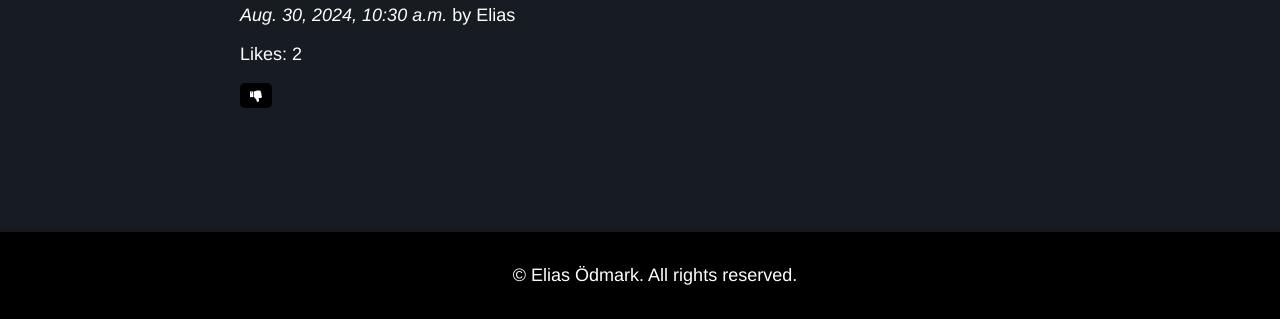
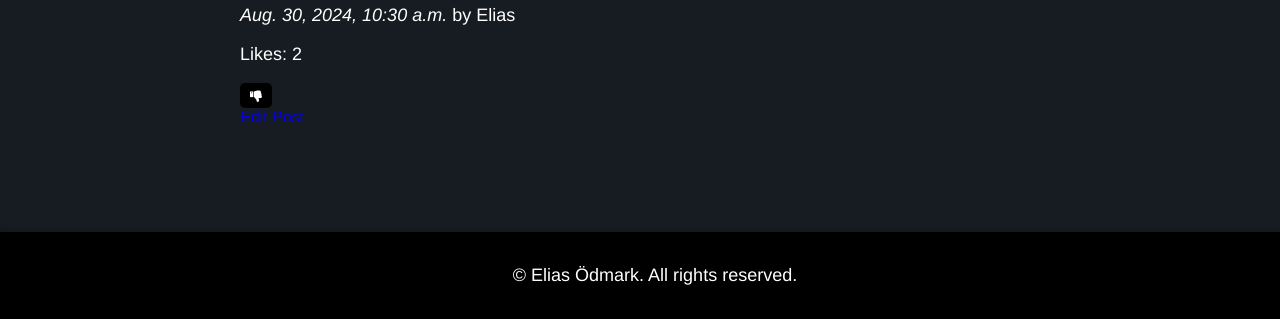
Before and after one commit to Odmarken/ceedz-pp4, a Django app: page /blog/post/7/ in a window 1280 px wide. Shown: the part 481-800 px from the top of the page. Run offline with Django 5.2, Linux system fonts and the light colour scheme; a user stored in the database is signed in; data comes from the database, SQL or seed files in the repository; parts of the project's set-up code (start-up, migrations or seed data) failed here and were passed over.

Commit message:
changed the readme a little bit and also added edit post on post list for superuser/admin

```diff
--- a/blog/templates/blog/post_detail.html
+++ b/blog/templates/blog/post_detail.html
@@ -4,7 +4,6 @@
 {% block content %}
 <div class="blog-posts-container">
     <h1>{{ post.title }}</h1>
-
 
     {% if post.image %}
         <div class="post-image">
@@ -25,7 +24,12 @@
         </button>
     </div>
     {% else %}
-    <p><a href="{% url 'login' %}">Log in</a> to like this post.</p>
+        <p><a href="{% url 'login' %}">Log in</a> to like this post.</p>
+    {% endif %}
+
+    <!-- Edit button for admins and authors -->
+    {% if user.is_authenticated and user.is_superuser or user.is_authenticated and user == post.author %}
+        <a href="{% url 'post_edit' post.pk %}" class="btn btn-primary">Edit Post</a>
     {% endif %}
 </div>
 
--- a/blog/templates/blog/post_edit.html
+++ b/blog/templates/blog/post_edit.html
@@ -1,4 +1,3 @@
-<!-- templates/blog/post_edit.html -->
 
 {% extends 'base.html' %}
 
--- a/blog/views.py
+++ b/blog/views.py
@@ -1,6 +1,7 @@
 from django.shortcuts import render, get_object_or_404, redirect
 from django.utils import timezone
 from django.contrib.auth.decorators import login_required
+from django.contrib import messages
 from .models import Post
 from .forms import PostForm
 from likes.models import Like
@@ -11,7 +12,7 @@ def post_list(request):
     Retrieves all blog posts with a published date up to the current time,
     orders them by published date in descending order, and renders the post list template.
     """
-    posts = Post.objects.filter(published_date__lte=timezone.now()).order_by('-published_date')  #
+    posts = Post.objects.filter(published_date__lte=timezone.now()).order_by('-published_date')
     return render(request, 'blog/post_list.html', {'posts': posts})
 
 # View to display the details of a specific post
@@ -20,14 +21,14 @@ def post_detail(request, pk):
     Fetches a single post based on its primary key (pk) and checks if the user has liked it.
     Renders the post detail template with the post data and like status.
     """
-    post = get_object_or_404(Post, pk=pk)  # Fetch the post by primary key or return a 404 if not found
-    liked = False  # Initialize liked status to False
+    post = get_object_or_404(Post, pk=pk)
+    liked = False
 
     # Check if the user is logged in and has liked the post
-    if request.user.is_authenticated:  # Check if the user is authenticated
-        liked = Like.objects.filter(post=post, user=request.user).exists()  # Check if a like from this user exists for the post
+    if request.user.is_authenticated:
+        liked = Like.objects.filter(post=post, user=request.user).exists()
 
-    return render(request, 'blog/post_detail.html', {'post': post, 'liked': liked})  # Render the post detail template with post and like data
+    return render(request, 'blog/post_detail.html', {'post': post, 'liked': liked})  #
 
 # View to create a new post, restricted to logged-in users
 @login_required
@@ -37,17 +38,18 @@ def post_new(request):
     validates and saves the form data as a new post, setting the author
     and published date. If GET, displays a blank form.
     """
-    if request.method == "POST":  # Check if the form has been submitted
-        form = PostForm(request.POST, request.FILES)  # Initialize the form with POST data and files for image uploads
-        if form.is_valid():  # Validate the form
-            post = form.save(commit=False)  # Create a new Post instance without saving to the database yet
-            post.author = request.user  # Set the current user as the author of the post
-            post.published_date = timezone.now()  # Set the published date to the current time
-            post.save()  # Save the post to the database
-            return redirect('post_detail', pk=post.pk)  # Redirect to the detail view of the newly created post
+    if request.method == "POST":
+        form = PostForm(request.POST, request.FILES)
+        if form.is_valid():
+            post = form.save(commit=False)
+            post.author = request.user
+            post.published_date = timezone.now()
+            post.save()
+            messages.success(request, "Your post has been successfully created.")
+            return redirect('post_detail', pk=post.pk)
     else:
-        form = PostForm()  # If the request method is GET, initialize an empty form
-    return render(request, 'blog/post_edit.html', {'form': form})  # Render the post edit template with the form
+        form = PostForm()
+    return render(request, 'blog/post_edit.html', {'form': form})
 
 # View to edit an existing post, restricted to logged-in users
 @login_required
@@ -56,15 +58,22 @@ def post_edit(request, pk):
     Handles editing an existing post. If the request method is POST,
     validates and saves the form data, updating the post. If GET, displays the form with the post's current data.
     """
-    post = get_object_or_404(Post, pk=pk)  # Fetch the post by primary key or return a 404 if not found
-    if request.method == "POST":  # Check if the form has been submitted
-        form = PostForm(request.POST, request.FILES, instance=post)  # Initialize the form with POST data, files, and the existing post instance
+    post = get_object_or_404(Post, pk=pk)
+
+    # Check if the user is either the post author or a superuser
+    if request.user != post.author and not request.user.is_superuser:
+        messages.error(request, "You do not have permission to edit this post.")
+        return redirect('post_detail', pk=pk)
+
+    if request.method == "POST":
+        form = PostForm(request.POST, request.FILES, instance=post)
         if form.is_valid():  # Validate the form
-            post = form.save(commit=False)  # Update the Post instance without saving to the database yet
-            post.author = request.user  # Set the current user as the author of the post
-            post.published_date = timezone.now()  # Update the published date to the current time
-            post.save()  # Save the updated post to the database
-            return redirect('post_detail', pk=post.pk)  # Redirect to the detail view of the updated post
+            post = form.save(commit=False)
+            post.author = request.user
+            post.published_date = timezone.now()
+            post.save()
+            messages.success(request, "Your post has been successfully updated.")
+            return redirect('post_detail', pk=post.pk)
     else:
-        form = PostForm(instance=post)  # If the request method is GET, initialize the form with the existing post data
-    return render(request, 'blog/post_edit.html', {'form': form})  # Render the post edit template with the form
+        form = PostForm(instance=post)
+    return render(request, 'blog/post_edit.html', {'form': form})
```
Also changed, not shown: README.md, blog/urls.py (line endings or trailing spaces), readmeimages/editpost.png (added).
